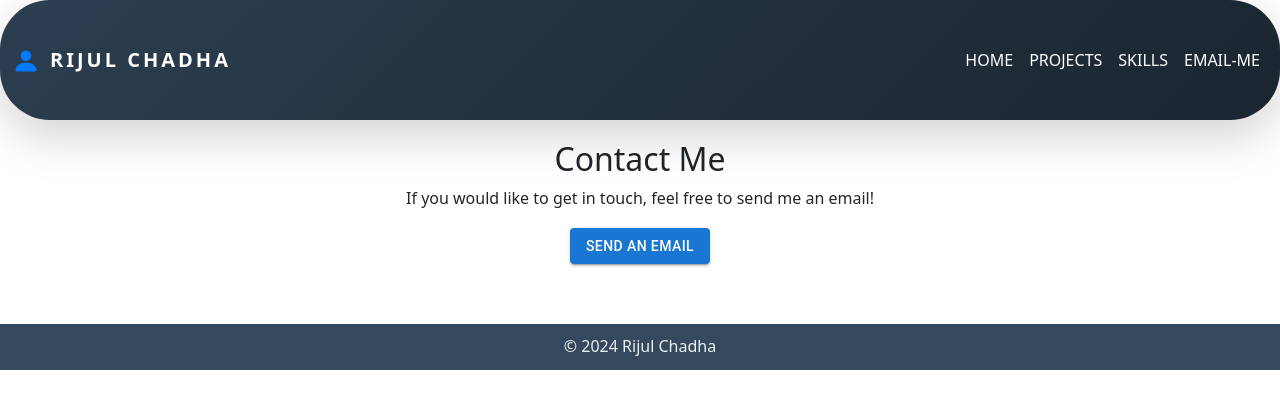
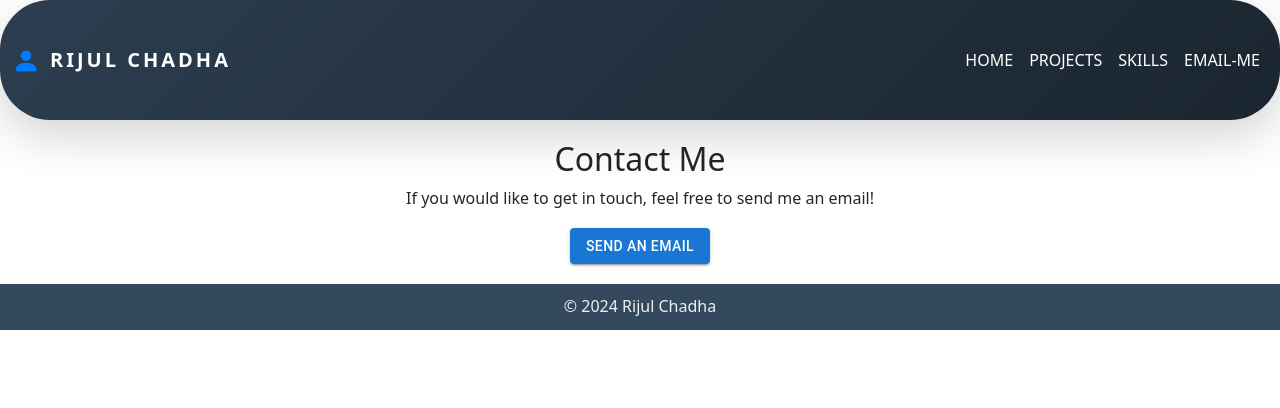
Before and after one commit to Rijul-chadha/Personal_Portfolio_Website, a React (Vite) app: page /contact in a window 1280 px wide. Shown: the top 408 px of the page. Built offline with nearby package versions, Linux system fonts and the light colour scheme.

Commit message:
Update Footer.css

```diff
--- a/src/components/Footer.css
+++ b/src/components/Footer.css
@@ -27,9 +27,9 @@ footer {
   margin: 0;
 }
 
-  /* Sticky Footer (if page content is small) */
+/* Sticky Footer */
 html, body {
-    height: 100%;
+  height: 100%; /* Make sure the page takes the full height */
   margin: 0;
 }
 
@@ -39,7 +39,11 @@ footer {
 }
 
 main {
-    flex: 1; /* Ensures that main content takes up available space */
+  flex: 1; /* Ensures the main content stretches to fill available space */
+}
+
+footer {
+  margin-top: auto; /* Pushes the footer to the bottom */
 }
 
 /* Responsive Styles */
```
Lines whose indentation alone changed are shown as unchanged.
